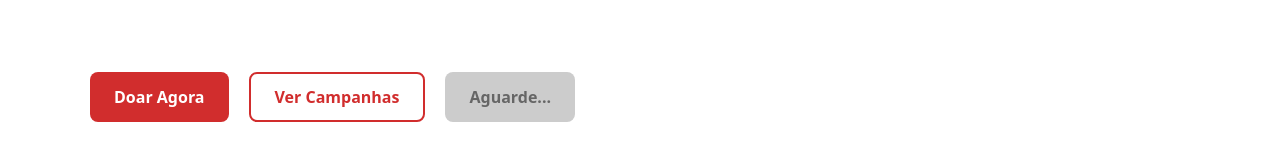
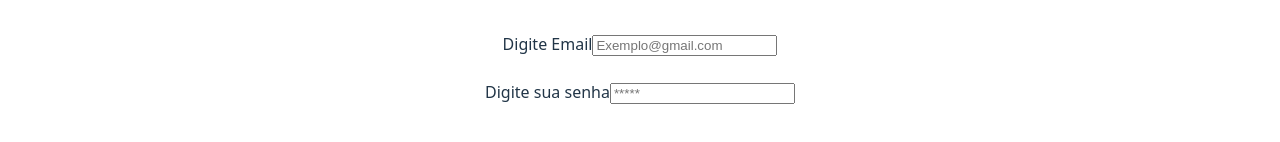
Before and after one commit to BloodSync/BloodLink--FrontEnd, a React (Vite) app in the folder BloodLink/: page / in a window 1280 px wide. Shown: the top 142 px of the page. Built offline with nearby package versions, Linux system fonts and the light colour scheme.

Commit message:
:sparkles: Adiciona componente de entrada para email e senha

```diff
--- a/BloodLink/src/App.jsx
+++ b/BloodLink/src/App.jsx
@@ -1,11 +1,12 @@
 import { Button } from './components/Button/Button'
 import UserProfile from './components/Perfil/UserProfile'
 import './App.css'
-
+import Input from './components/Input/Input'
 function App() {
 
   return (
     <>
+<Input/>
  <div style={{ padding: "40px", display: "flex", gap: "20px" }}>
       <Button type="primary" onClick={() => alert("Doar Agora!")}>
         Doar Agora
--- /dev/null
+++ b/BloodLink/src/components/Input/Input.jsx
@@ -0,0 +1,17 @@
+import React from "react"
+
+function Input(){
+    return(
+        <>
+        <div>
+        <label For="">Digite Email<input placeholder="Exemplo@gmail.com" type="email"/></label>
+        </div>
+         <br/>
+
+         <div>
+         <label For="">Digite sua senha<input placeholder="*****" type="password"/></label>
+         </div>
+        </>
+    )
+}
+export default Input
```
